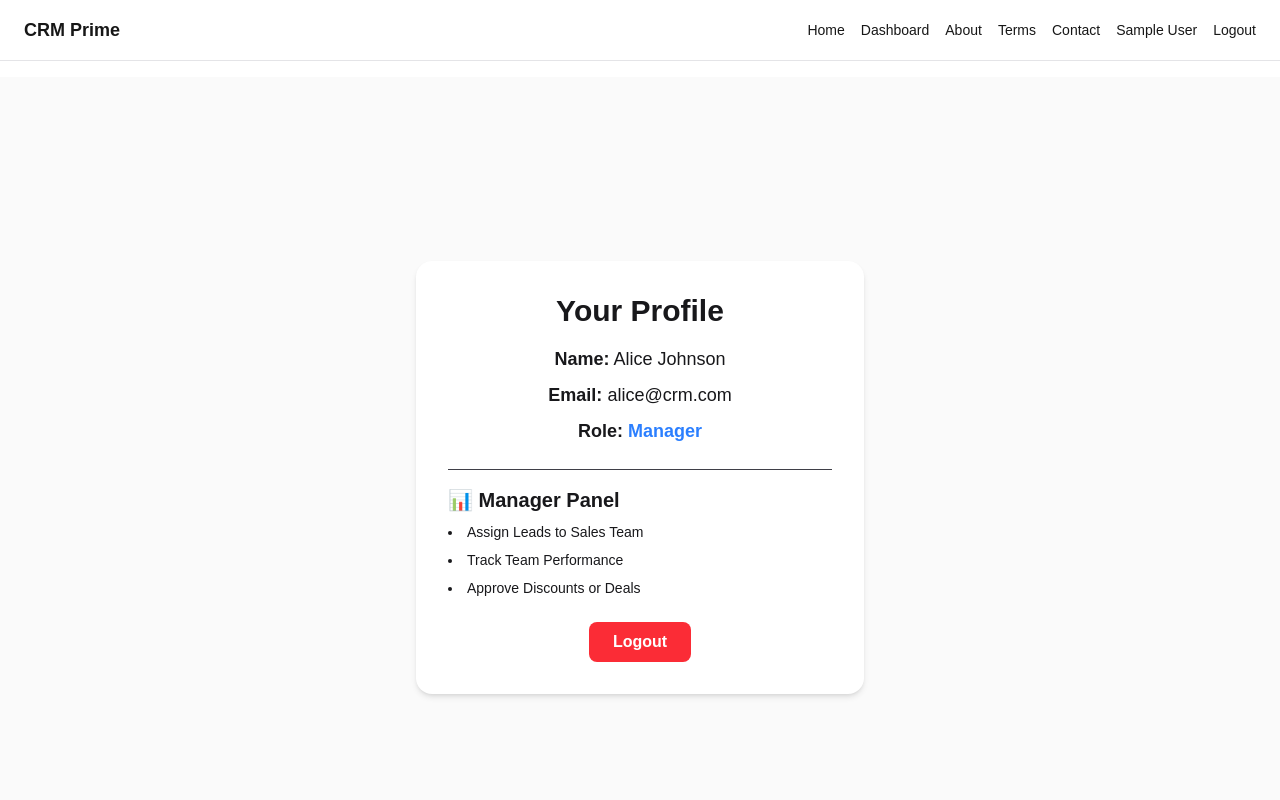
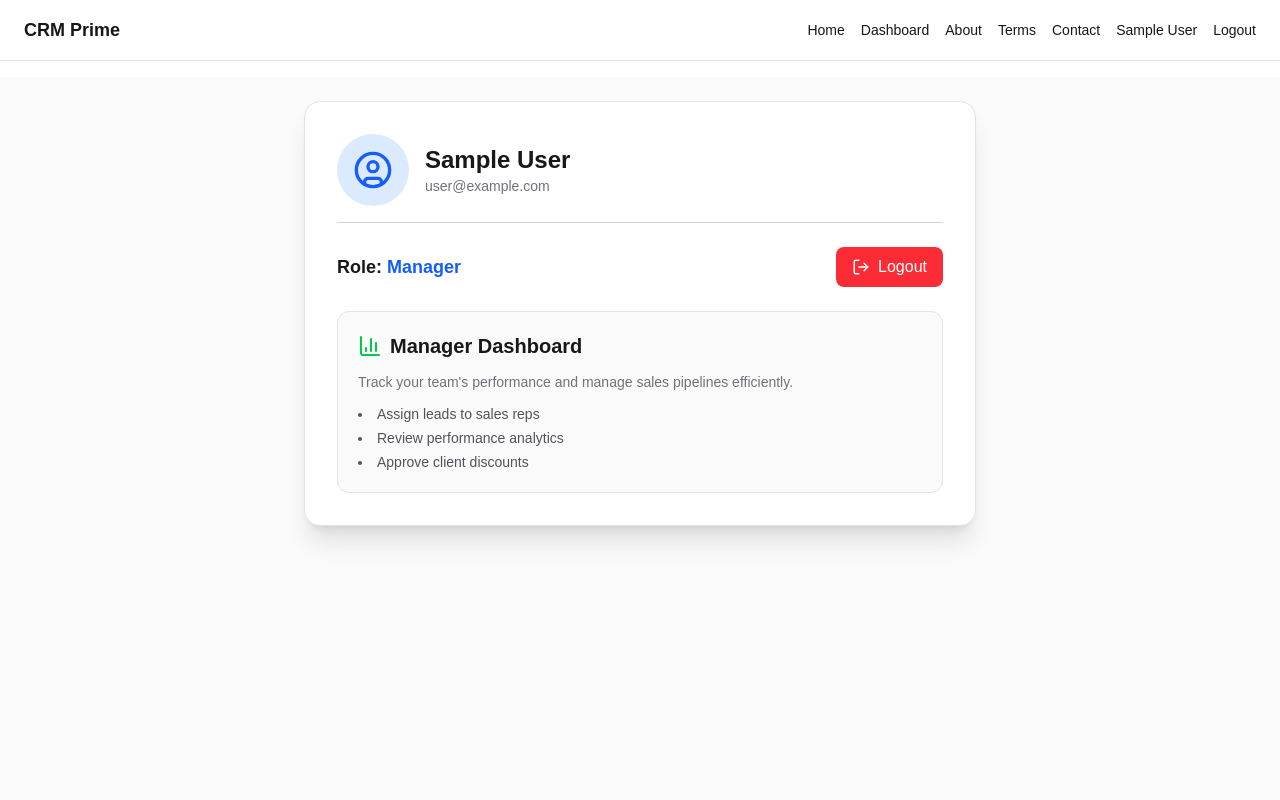
Before and after one commit to hossaintaufiq/CSE327_Project, a Next.js app in the folder CRM/Client-Web/: page /profile in a window 1280 px wide. Shown: the top 800 px of the page. Built offline with nearby package versions, Linux system fonts and the light colour scheme; no server answers; sample sign-in values are in the browser's storage.

Commit message:
donesetting demo profile

```diff
--- a/CRM/Client-Web/app/profile/page.js
+++ b/CRM/Client-Web/app/profile/page.js
@@ -1,147 +1,161 @@
-// "use client";
 
-// import { useEffect, useState } from "react";
-// import { auth } from "@/firebase/config";
-// import { useRouter } from "next/navigation";
-
-// export default function ProfilePage() {
-//   const [user, setUser] = useState(null);
-//   const router = useRouter();
-
-//   useEffect(() => {
-//     const unsubscribe = auth.onAuthStateChanged(currentUser => {
-//       if (!currentUser) {
-//         router.push("/auth/login"); // redirect if not logged in
-//       } else {
-//         setUser(currentUser);
-//       }
-//     });
-
-//     return () => unsubscribe();
-//   }, [router]);
-
-//   const handleLogout = async () => {
-//     await auth.signOut();
-//     router.push("/auth/login");
-//   };
-
-//   if (!user) {
-//     return (
-//       <div className="flex items-center justify-center min-h-screen bg-black text-white">
-//         <p>Loading profile...</p>
-//       </div>
-//     );
-//   }
-
-//   return (
-//     <div className="min-h-screen flex flex-col items-center justify-center bg-zinc-50 dark:bg-black text-zinc-900 dark:text-zinc-100 p-6">
-//       <h1 className="text-3xl font-bold mb-4">Your Profile</h1>
-//       <p className="text-lg mb-2">
-//         <strong>Name:</strong> {user.displayName || "N/A"}
-//       </p>
-//       <p className="text-lg mb-6">
-//         <strong>Email:</strong> {user.email}
-//       </p>
-//       <button
-//         onClick={handleLogout}
-//         className="py-2 px-6 bg-red-500 text-white rounded-lg font-semibold hover:bg-red-600 transition"
-//       >
-//         Logout
-//       </button>
-//     </div>
-//   );
-// }
-
-
-// new code
 "use client";
 
-import { useState } from "react";
+import { useEffect, useState } from "react";
+import { auth } from "@/firebase/config"; // make sure firebase is configured
+import { useRouter } from "next/navigation";
+import { UserCircle, LogOut, Briefcase, Shield, BarChart3 } from "lucide-react";
 
 export default function ProfilePage() {
-  // Simulated logged-in user
-  const [user, setUser] = useState({
-    name: "Alice Johnson",
-    email: "alice@crm.com",
-    role: "manager", // Try changing this to "admin" | "sales" | "user"
-  });
+  const [user, setUser] = useState(null);
+  const [role, setRole] = useState("manager"); // demo role: admin | manager | sales | user
+  const router = useRouter();
 
-  const handleLogout = () => {
-    alert("You have been logged out! (Demo)");
-    // In a real app, you would call auth.signOut() or similar
+  useEffect(() => {
+    const unsubscribe = auth.onAuthStateChanged((currentUser) => {
+      if (!currentUser) {
+        router.push("/auth/login");
+      } else {
+        setUser(currentUser);
+      }
+    });
+    return () => unsubscribe();
+  }, [router]);
+
+  const handleLogout = async () => {
+    await auth.signOut();
+    router.push("/auth/login");
   };
 
+  if (!user) {
+    return (
+      <div className="flex items-center justify-center min-h-screen bg-black text-white">
+        <p>Loading profile...</p>
+      </div>
+    );
+  }
+
+  // Extract name from email if displayName not set
+  const displayName =
+    user.displayName ||
+    user.email.split("@")[0].replace(".", " ").replace("_", " ");
+  const email = user.email;
+
   return (
-    <div className="min-h-screen flex flex-col items-center justify-center bg-zinc-50 dark:bg-black text-zinc-900 dark:text-zinc-100 p-6">
-      <div className="bg-white dark:bg-zinc-900 p-8 rounded-2xl shadow-md w-full max-w-md text-center">
-        <h1 className="text-3xl font-bold mb-4">Your Profile</h1>
-        <p className="text-lg mb-2">
-          <strong>Name:</strong> {user.name}
-        </p>
-        <p className="text-lg mb-2">
-          <strong>Email:</strong> {user.email}
-        </p>
-        <p className="text-lg mb-6">
-          <strong>Role:</strong>{" "}
-          <span className="capitalize text-blue-500 font-semibold">
-            {user.role}
+    <div className="min-h-screen flex flex-col items-center bg-zinc-50 dark:bg-black text-zinc-900 dark:text-zinc-100 p-6">
+      {/* Profile Card */}
+      <div className="bg-white dark:bg-zinc-900 w-full max-w-2xl rounded-2xl shadow-xl border border-zinc-200 dark:border-zinc-800 p-8">
+        <div className="flex items-center gap-4 border-b border-zinc-300 dark:border-zinc-700 pb-4 mb-6">
+          <div className="bg-blue-100 dark:bg-zinc-800 p-4 rounded-full">
+            <UserCircle className="w-10 h-10 text-blue-600 dark:text-blue-400" />
+          </div>
+          <div>
+            <h1 className="text-2xl font-bold">{displayName}</h1>
+            <p className="text-sm text-zinc-500">{email}</p>
+          </div>
+        </div>
+
+        {/* Role */}
+        <div className="flex justify-between items-center mb-6">
+          <span className="text-lg">
+            <strong>Role:</strong>{" "}
+            <span className="capitalize text-blue-600 font-semibold">
+              {role}
+            </span>
           </span>
-        </p>
+          <button
+            onClick={handleLogout}
+            className="flex items-center gap-2 bg-red-500 text-white px-4 py-2 rounded-lg hover:bg-red-600 transition"
+          >
+            <LogOut size={18} /> Logout
+          </button>
+        </div>
 
-        {/* Role-Based Sections */}
-        {user.role === "admin" && <AdminDashboard />}
-        {user.role === "manager" && <ManagerDashboard />}
-        {user.role === "sales" && <SalesDashboard />}
-        {user.role === "user" && (
-          <p className="text-gray-500">No special role permissions yet.</p>
-        )}
-
-        <button
-          onClick={handleLogout}
-          className="mt-6 py-2 px-6 bg-red-500 text-white rounded-lg font-semibold hover:bg-red-600 transition"
-        >
-          Logout
-        </button>
+        {/* Role Based Dashboard */}
+        <div className="space-y-4">
+          {role === "admin" && <AdminDashboard />}
+          {role === "manager" && <ManagerDashboard />}
+          {role === "sales" && <SalesDashboard />}
+          {role === "user" && <UserDashboard />}
+        </div>
       </div>
     </div>
   );
 }
 
-/* ROLE-BASED COMPONENTS */
+/* -----------------------------
+   ROLE-BASED SECTIONS
+------------------------------*/
 function AdminDashboard() {
   return (
-    <div className="border-t border-zinc-700 mt-6 pt-4 text-left">
-      <h2 className="text-xl font-semibold mb-2">👑 Admin Controls</h2>
-      <ul className="list-disc list-inside text-sm space-y-2">
-        <li>Manage Users</li>
-        <li>View System Analytics</li>
-        <li>Configure CRM Settings</li>
-      </ul>
-    </div>
+    <Section
+      icon={<Shield className="text-yellow-500" />}
+      title="Admin Control Center"
+      description="Manage the CRM system, control user access, and oversee company-wide performance metrics."
+      items={[
+        "View all users and permissions",
+        "Access company analytics",
+        "Configure CRM settings",
+      ]}
+    />
   );
 }
 
 function ManagerDashboard() {
   return (
-    <div className="border-t border-zinc-700 mt-6 pt-4 text-left">
-      <h2 className="text-xl font-semibold mb-2">📊 Manager Panel</h2>
-      <ul className="list-disc list-inside text-sm space-y-2">
-        <li>Assign Leads to Sales Team</li>
-        <li>Track Team Performance</li>
-        <li>Approve Discounts or Deals</li>
-      </ul>
-    </div>
+    <Section
+      icon={<BarChart3 className="text-green-500" />}
+      title="Manager Dashboard"
+      description="Track your team's performance and manage sales pipelines efficiently."
+      items={[
+        "Assign leads to sales reps",
+        "Review performance analytics",
+        "Approve client discounts",
+      ]}
+    />
   );
 }
 
 function SalesDashboard() {
   return (
-    <div className="border-t border-zinc-700 mt-6 pt-4 text-left">
-      <h2 className="text-xl font-semibold mb-2">💼 Sales Dashboard</h2>
-      <ul className="list-disc list-inside text-sm space-y-2">
-        <li>View Assigned Clients</li>
-        <li>Update Deal Status</li>
-        <li>Track Monthly Targets</li>
+    <Section
+      icon={<Briefcase className="text-blue-500" />}
+      title="Sales Dashboard"
+      description="Manage client relationships, track deals, and update sales progress."
+      items={[
+        "View assigned clients",
+        "Update deal statuses",
+        "Monitor monthly targets",
+      ]}
+    />
+  );
+}
+
+function UserDashboard() {
+  return (
+    <Section
+      title="User Dashboard"
+      description="Basic access to CRM system for viewing personal information and client data."
+      items={["View profile", "Access personal CRM data"]}
+    />
+  );
+}
+
+/* -----------------------------
+   REUSABLE SECTION COMPONENT
+------------------------------*/
+function Section({ icon, title, description, items }) {
+  return (
+    <div className="border border-zinc-200 dark:border-zinc-700 rounded-xl p-5 bg-zinc-50 dark:bg-zinc-950">
+      <div className="flex items-center gap-2 mb-3">
+        {icon}
+        <h2 className="text-xl font-semibold">{title}</h2>
+      </div>
+      <p className="text-sm text-zinc-500 mb-3">{description}</p>
+      <ul className="list-disc list-inside text-sm space-y-1 text-zinc-600 dark:text-zinc-400">
+        {items.map((item, i) => (
+          <li key={i}>{item}</li>
+        ))}
       </ul>
     </div>
   );
```
